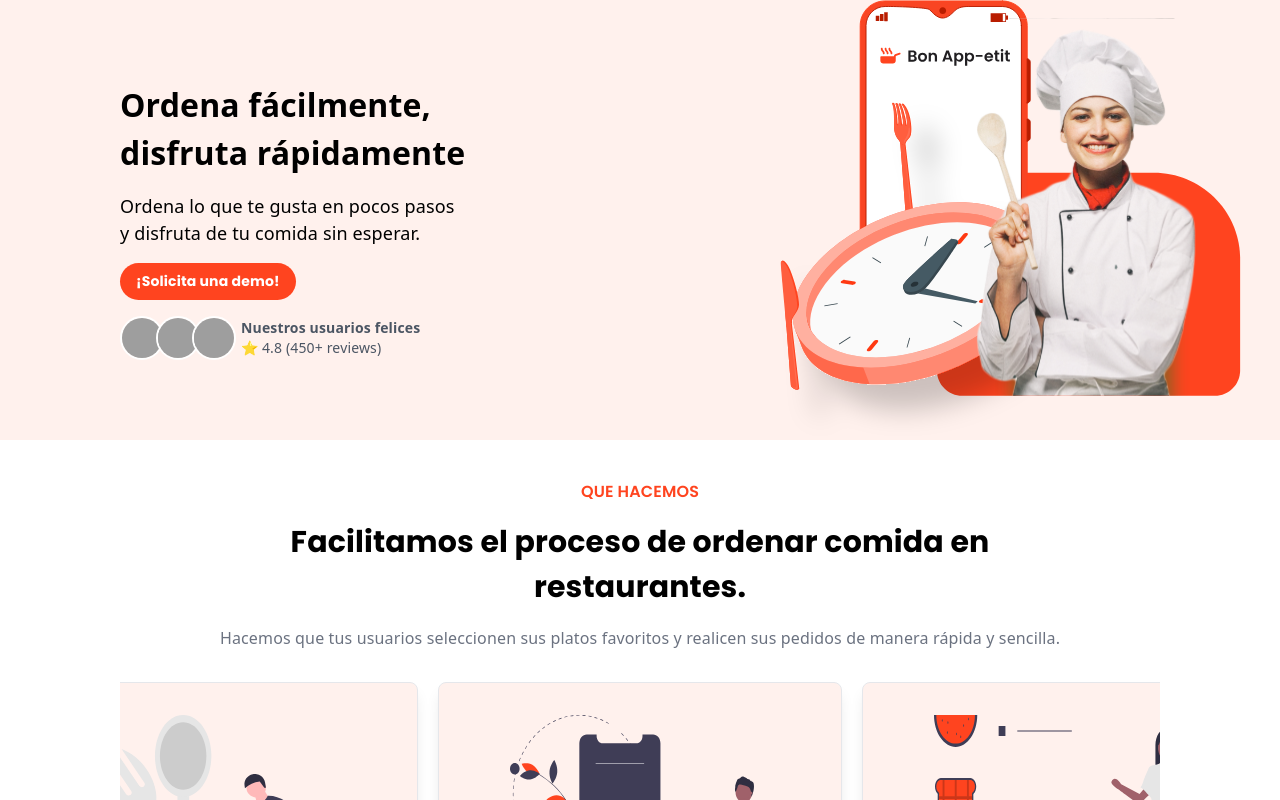
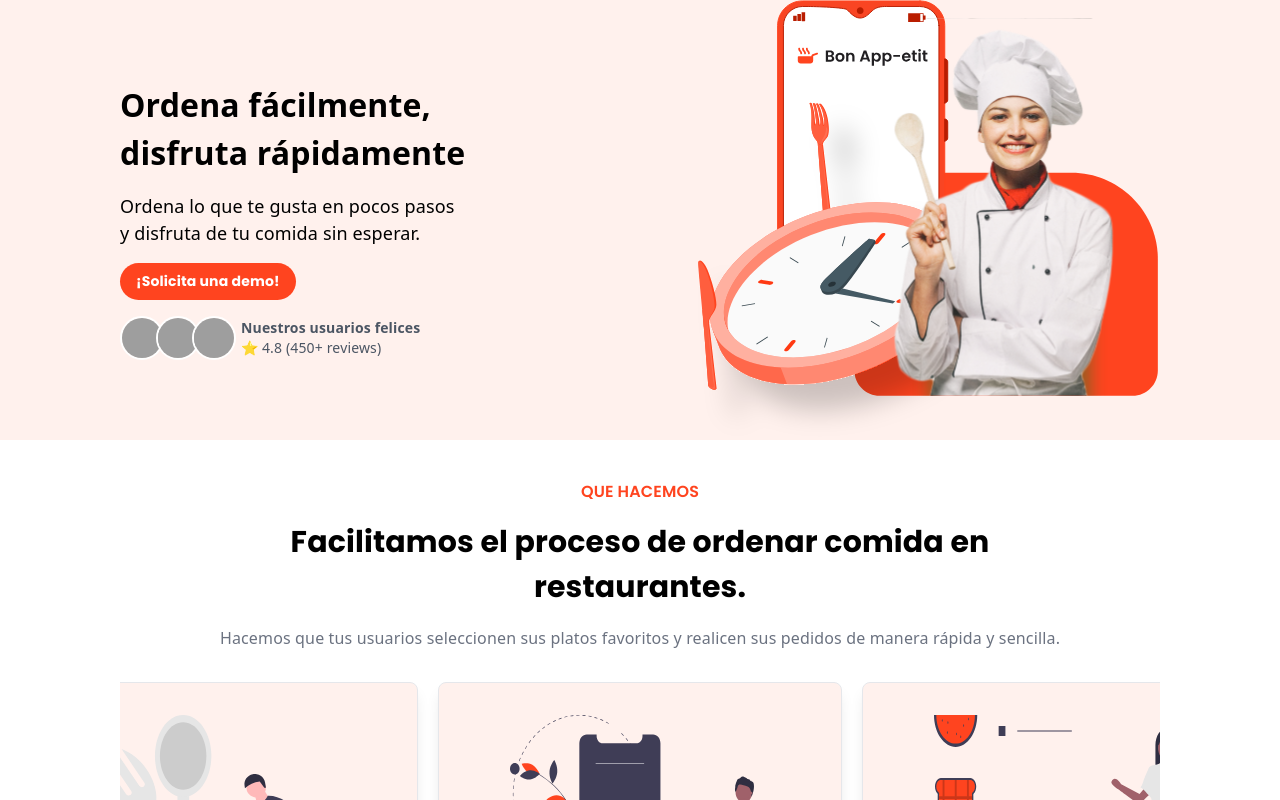
Before and after one commit to BonApp-etit/front, a Next.js app: page / in a window 1280 px wide. Shown: the top 800 px of the page. Built offline with nearby package versions, Linux system fonts and the light colour scheme; grey boxes are pictures that could not be loaded.

Commit message:
fix margin first section

```diff
--- a/src/components/landing/FirstSection.jsx
+++ b/src/components/landing/FirstSection.jsx
@@ -2,14 +2,15 @@ export default function First() {
   return (
     <section className="bg-[#FFFFFF] lg:bg-[#FFF1ED]
     "> {/* Contenedor exterior que extiende el fondo */}
-      <div className="flex flex-col lg:flex-row lg:items-center lg:ml-[120px] xxl:p-0">
+      <div className="flex flex-col lg:flex-row  lg:items-center lg:mx-[120px] xxl:p-0 xxl:ml-[120px] xxl:mr-0">
 
         {/* Left Side: Text and Button */}
         <div className="text-center lg:text-left lg:w-1/2">
           <h1 className="text-[32px]  font-bold text-black font-roboto md:text-[50px] lg:text-[32px] xxl:text-[64px]">
             Ordena fácilmente, disfruta rápidamente
           </h1>
-          <h1 className="text-black text-[16px] font-roboto mt-[16px] mb-[16px] md:text-[20px] lg:text-[18px] xxl:text-[24px]">
+          <h1 className="text-black
+           text-[16px] font-roboto mt-[16px] mb-[16px] md:text-[20px] lg:text-[18px] xxl:text-[24px]">
             Ordena lo que te gusta en pocos pasos y disfruta de tu comida sin esperar.
           </h1>
           <button className="bg-[#FF441F] hover:bg-orange-600 text-white py-2 px-4 rounded-full font-bold font-poppins text-[16px] lg:text-[14px]  xxl:w-[225px] xxl:h-[60px] ">
```
